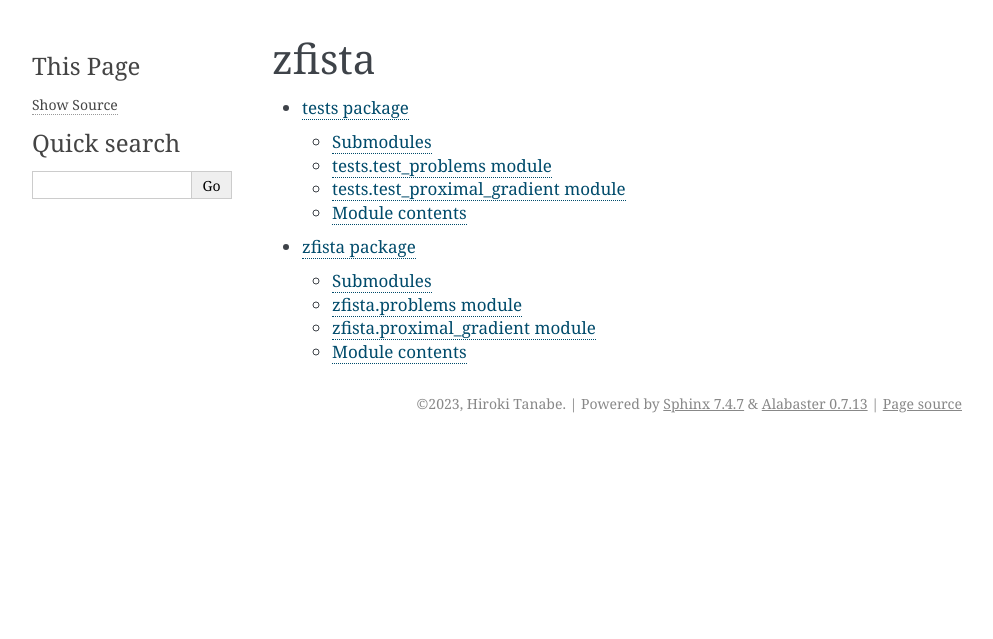
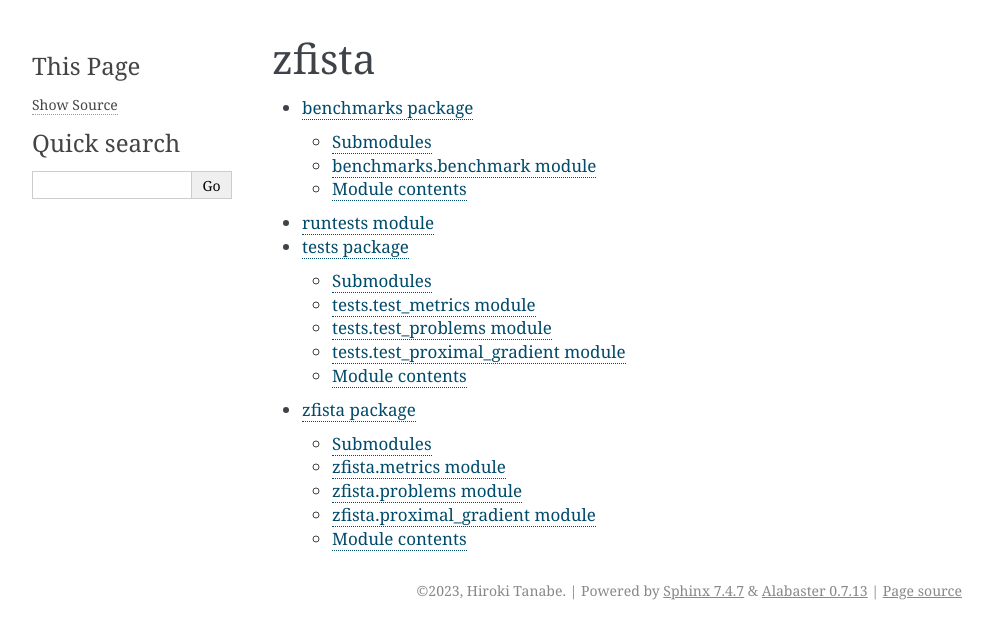
Before and after one commit to zalgo3/zfista, a Sphinx documentation site: the page built from docs/modules.rst, in a window 1280 px wide. Shown: the top 639 px of the page, without its empty margins (148-1141 px from the left). Built offline with Sphinx 7.4.7, drawn with Linux system fonts in a browser that asks for light colours; formulas are drawn with MathJax 3.

Commit message:
add docs

```diff
--- /dev/null
+++ b/docs/benchmarks.rst
@@ -0,0 +1,21 @@
+benchmarks package
+==================
+
+Submodules
+----------
+
+benchmarks.benchmark module
+---------------------------
+
+.. automodule:: benchmarks.benchmark
+   :members:
+   :undoc-members:
+   :show-inheritance:
+
+Module contents
+---------------
+
+.. automodule:: benchmarks
+   :members:
+   :undoc-members:
+   :show-inheritance:
--- a/docs/modules.rst
+++ b/docs/modules.rst
@@ -4,5 +4,7 @@ zfista
 .. toctree::
    :maxdepth: 4
 
+   benchmarks
+   runtests
    tests
    zfista
--- a/docs/tests.rst
+++ b/docs/tests.rst
@@ -3,6 +3,14 @@ tests package
 
 Submodules
 ----------
+
+tests.test\_metrics module
+--------------------------
+
+.. automodule:: tests.test_metrics
+   :members:
+   :undoc-members:
+   :show-inheritance:
 
 tests.test\_problems module
 ---------------------------
--- a/docs/zfista.rst
+++ b/docs/zfista.rst
@@ -3,6 +3,14 @@ zfista package
 
 Submodules
 ----------
+
+zfista.metrics module
+---------------------
+
+.. automodule:: zfista.metrics
+   :members:
+   :undoc-members:
+   :show-inheritance:
 
 zfista.problems module
 ----------------------
```
Also changed, not shown: docs/runtests.rst (added, +7 -0 lines).
